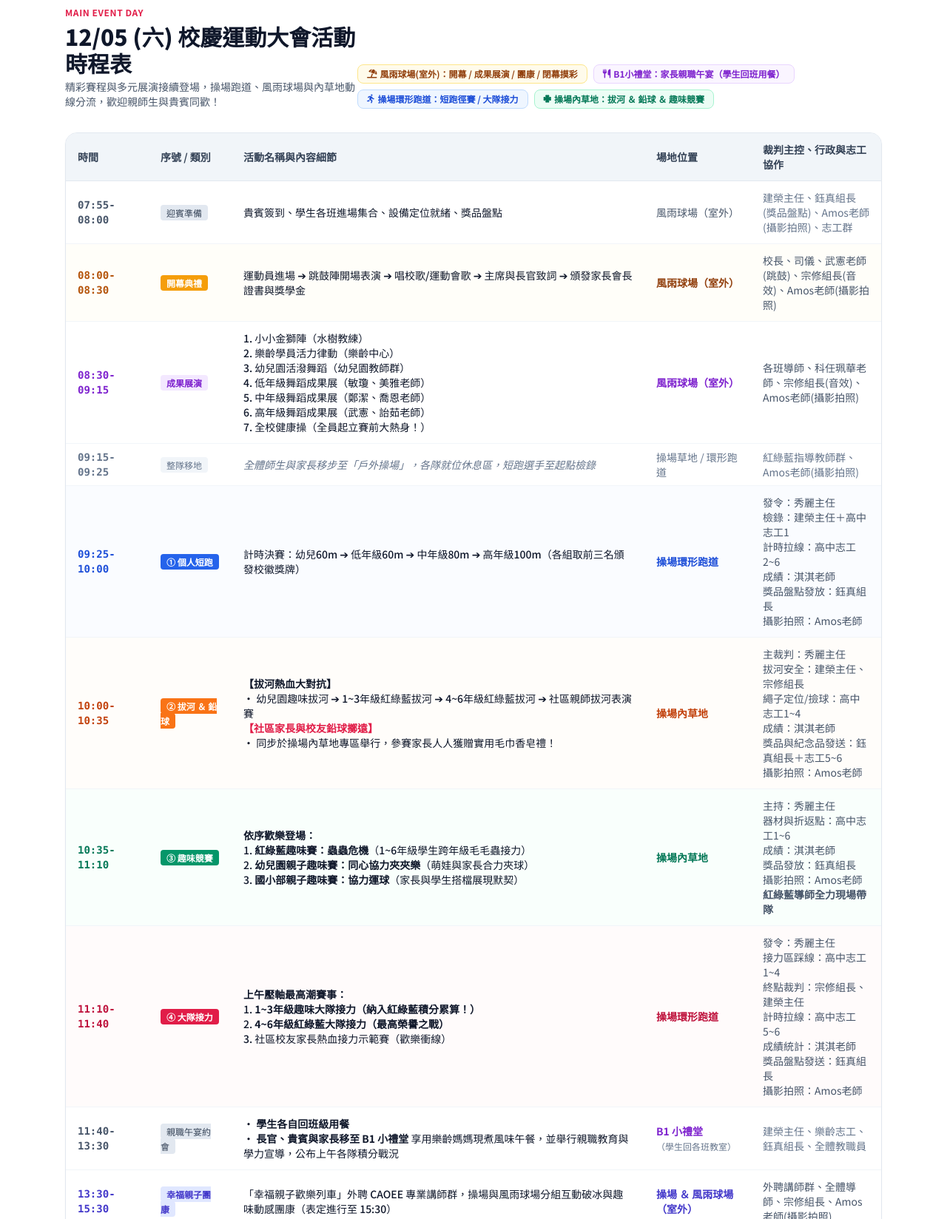
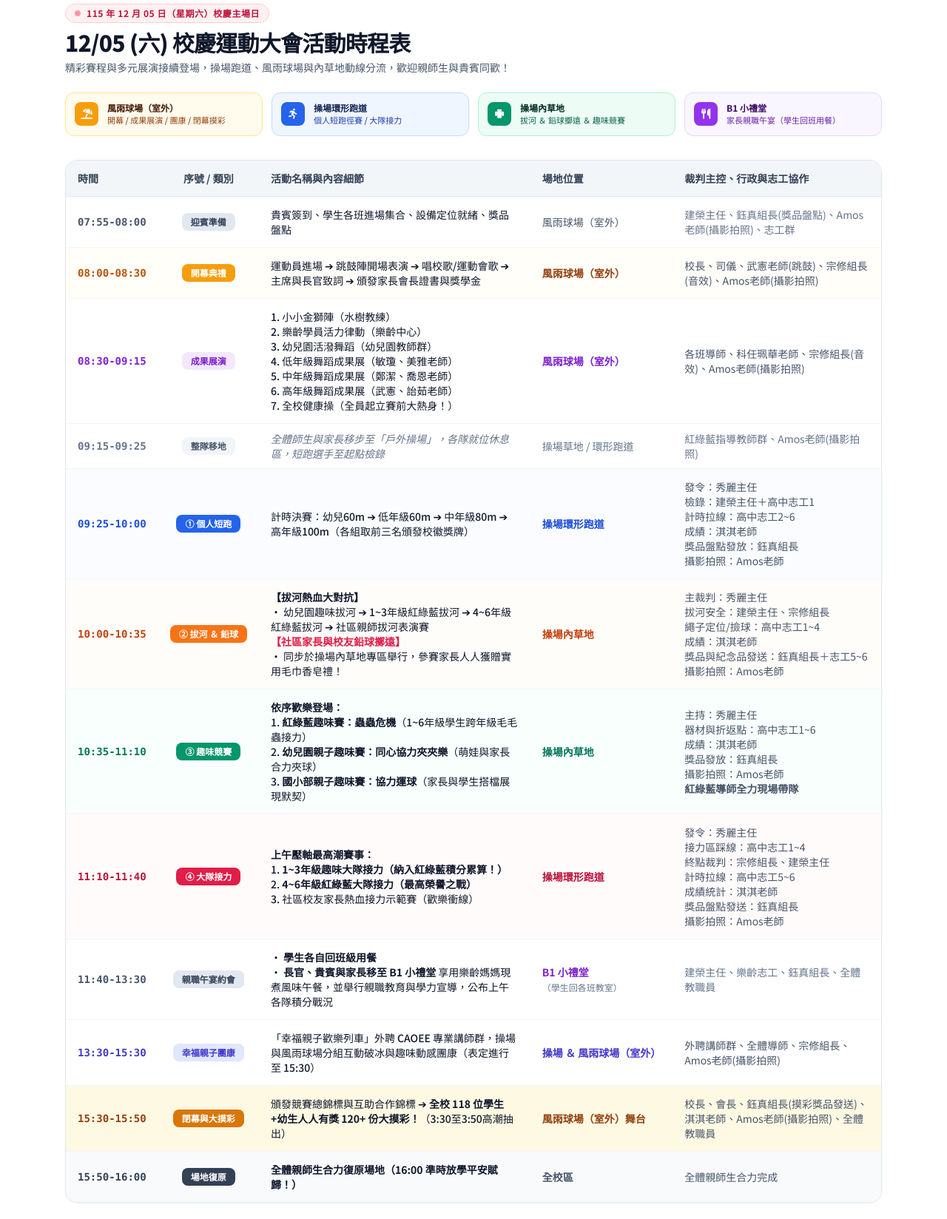
Before and after one commit to ejanewu-nses/115anniversary, a plain HTML site: page index.html in a window 1280 px wide. Shown: the part 1515-3163 px from the top of the page at 74% size. Drawn offline with nearby package versions, Linux system fonts and the light colour scheme; a web font is replaced by a local one.

Commit message:
fix: 優化賽程表標題排版、4大地點指標卡齊頭對齊、表格各項徽章防折行

```diff
--- a/index.html
+++ b/index.html
@@ -216,63 +216,110 @@
   <!-- 12/05 校慶主日 精準賽程流程表 -->
   <section id="schedule" class="py-12 bg-white border-b border-slate-200">
     <div class="max-w-6xl mx-auto px-4 sm:px-6">
-      <div class="flex flex-col md:flex-row md:items-end justify-between mb-8">
-        <div>
-          <span class="text-rose-600 font-bold text-xs uppercase tracking-wider">Main Event Day</span>
-          <h3 class="text-2xl sm:text-3xl font-black text-slate-900 mt-1">12/05 (六) 校慶運動大會活動時程表</h3>
-          <p class="text-sm text-slate-600 mt-1">精彩賽程與多元展演接續登場，操場跑道、風雨球場與內草地動線分流，歡迎親師生與貴賓同歡！</p>
+      <!-- 標題與齊頭對齊之場地指標卡 -->
+      <div class="mb-8">
+        <div class="mb-4">
+          <div class="inline-flex items-center gap-2 px-3 py-1 rounded-full bg-rose-50 border border-rose-200 text-rose-700 text-xs font-bold tracking-wider mb-2">
+            <span class="w-2 h-2 rounded-full bg-rose-500 animate-pulse"></span>
+            115 年 12 月 05 日（星期六）校慶主場日
+          </div>
+          <h3 class="text-2xl sm:text-3xl font-black text-slate-900 tracking-tight leading-snug">
+            12/05 (六)<br class="sm:hidden"> 校慶運動大會活動時程表
+          </h3>
+          <p class="text-sm text-slate-600 mt-1.5">
+            精彩賽程與多元展演接續登場，操場跑道、風雨球場與內草地動線分流，歡迎親師生與貴賓同歡！
+          </p>
         </div>
-        <div class="mt-4 md:mt-0 flex flex-wrap gap-2">
-          <span class="inline-flex items-center gap-1 px-3 py-1 bg-amber-50 text-amber-800 text-xs font-bold rounded-lg border border-amber-200">
-            <i class="fa-solid fa-umbrella-beach"></i> 風雨球場(室外)：開幕 / 成果展演 / 團康 / 閉幕摸彩
-          </span>
-          <span class="inline-flex items-center gap-1 px-3 py-1 bg-purple-50 text-purple-700 text-xs font-bold rounded-lg border border-purple-200">
-            <i class="fa-solid fa-utensils"></i> B1小禮堂：家長親職午宴（學生回班用餐）
-          </span>
-          <span class="inline-flex items-center gap-1 px-3 py-1 bg-blue-50 text-blue-700 text-xs font-bold rounded-lg border border-blue-200">
-            <i class="fa-solid fa-person-running"></i> 操場環形跑道：短跑徑賽 / 大隊接力
-          </span>
-          <span class="inline-flex items-center gap-1 px-3 py-1 bg-emerald-50 text-emerald-700 text-xs font-bold rounded-lg border border-emerald-200">
-            <i class="fa-solid fa-clover"></i> 操場內草地：拔河 ＆ 鉛球 ＆ 趣味競賽
-          </span>
+
+        <!-- 4 個標示地點的小區塊（整齊排開、齊頭對齊） -->
+        <div class="grid grid-cols-1 sm:grid-cols-2 lg:grid-cols-4 gap-3 pt-2">
+          <!-- 風雨球場 -->
+          <div class="flex items-center gap-3 p-3 bg-amber-50/90 rounded-xl border border-amber-200 shadow-2xs">
+            <div class="w-8 h-8 rounded-lg bg-amber-500 text-white flex items-center justify-center flex-shrink-0 text-sm shadow-xs">
+              <i class="fa-solid fa-umbrella-beach"></i>
+            </div>
+            <div>
+              <div class="text-xs font-bold text-amber-950">風雨球場（室外）</div>
+              <div class="text-[11px] text-amber-800 font-medium">開幕 / 成果展演 / 團康 / 閉幕摸彩</div>
+            </div>
+          </div>
+
+          <!-- 操場環形跑道 -->
+          <div class="flex items-center gap-3 p-3 bg-blue-50/90 rounded-xl border border-blue-200 shadow-2xs">
+            <div class="w-8 h-8 rounded-lg bg-blue-600 text-white flex items-center justify-center flex-shrink-0 text-sm shadow-xs">
+              <i class="fa-solid fa-person-running"></i>
+            </div>
+            <div>
+              <div class="text-xs font-bold text-blue-950">操場環形跑道</div>
+              <div class="text-[11px] text-blue-800 font-medium">個人短跑徑賽 / 大隊接力</div>
+            </div>
+          </div>
+
+          <!-- 操場內草地 -->
+          <div class="flex items-center gap-3 p-3 bg-emerald-50/90 rounded-xl border border-emerald-200 shadow-2xs">
+            <div class="w-8 h-8 rounded-lg bg-emerald-600 text-white flex items-center justify-center flex-shrink-0 text-sm shadow-xs">
+              <i class="fa-solid fa-clover"></i>
+            </div>
+            <div>
+              <div class="text-xs font-bold text-emerald-950">操場內草地</div>
+              <div class="text-[11px] text-emerald-800 font-medium">拔河 ＆ 鉛球擲遠 ＆ 趣味競賽</div>
+            </div>
+          </div>
+
+          <!-- B1小禮堂 -->
+          <div class="flex items-center gap-3 p-3 bg-purple-50/90 rounded-xl border border-purple-200 shadow-2xs">
+            <div class="w-8 h-8 rounded-lg bg-purple-600 text-white flex items-center justify-center flex-shrink-0 text-sm shadow-xs">
+              <i class="fa-solid fa-utensils"></i>
+            </div>
+            <div>
+              <div class="text-xs font-bold text-purple-950">B1 小禮堂</div>
+              <div class="text-[11px] text-purple-800 font-medium">家長親職午宴（學生回班用餐）</div>
+            </div>
+          </div>
         </div>
       </div>
 
       <div class="overflow-x-auto rounded-2xl border border-slate-200 shadow-sm">
         <table class="w-full text-left border-collapse text-xs sm:text-sm">
           <thead>
-            <tr class="bg-slate-100 text-slate-700 font-bold border-b border-slate-200">
-              <th class="py-3 px-4 w-28">時間</th>
-              <th class="py-3 px-4 w-28">序號 / 類別</th>
-              <th class="py-3 px-4">活動名稱與內容細節</th>
-              <th class="py-3 px-4 w-36">場地位置</th>
-              <th class="py-3 px-4 w-44">裁判主控、行政與志工協作</th>
+            <tr class="bg-slate-100/90 text-slate-700 font-bold border-b border-slate-200">
+              <th class="py-3.5 px-4 whitespace-nowrap">時間</th>
+              <th class="py-3.5 px-4 whitespace-nowrap text-center">序號 / 類別</th>
+              <th class="py-3.5 px-4 min-w-[280px]">活動名稱與內容細節</th>
+              <th class="py-3.5 px-4 whitespace-nowrap">場地位置</th>
+              <th class="py-3.5 px-4 min-w-[220px]">裁判主控、行政與志工協作</th>
             </tr>
           </thead>
           <tbody class="divide-y divide-slate-100">
             <!-- 07:55~08:00 -->
             <tr class="hover:bg-amber-50/50">
-              <td class="py-3 px-4 font-mono font-bold text-slate-600">07:55-08:00</td>
-              <td class="py-3 px-4"><span class="px-2 py-0.5 bg-slate-200 text-slate-700 rounded text-xs">迎賓準備</span></td>
-              <td class="py-3 px-4 font-medium text-slate-900">貴賓簽到、學生各班進場集合、設備定位就緒、獎品盤點</td>
-              <td class="py-3 px-4 text-slate-600">風雨球場（室外）</td>
-              <td class="py-3 px-4 text-slate-500">建榮主任、鈺真組長(獎品盤點)、Amos老師(攝影拍照)、志工群</td>
+              <td class="py-3.5 px-4 font-mono font-bold text-slate-600 whitespace-nowrap">07:55-08:00</td>
+              <td class="py-3.5 px-4 whitespace-nowrap text-center">
+                <span class="inline-block px-3 py-1 bg-slate-200 text-slate-700 rounded-lg text-xs font-bold whitespace-nowrap">迎賓準備</span>
+              </td>
+              <td class="py-3.5 px-4 font-medium text-slate-900">貴賓簽到、學生各班進場集合、設備定位就緒、獎品盤點</td>
+              <td class="py-3.5 px-4 text-slate-600 whitespace-nowrap">風雨球場（室外）</td>
+              <td class="py-3.5 px-4 text-slate-500">建榮主任、鈺真組長(獎品盤點)、Amos老師(攝影拍照)、志工群</td>
             </tr>
             <!-- 08:00~08:30 -->
             <tr class="hover:bg-amber-50/50 bg-amber-50/30">
-              <td class="py-3 px-4 font-mono font-bold text-amber-700">08:00-08:30</td>
-              <td class="py-3 px-4"><span class="px-2 py-0.5 bg-amber-500 text-white rounded text-xs font-bold">開幕典禮</span></td>
-              <td class="py-3 px-4 font-medium text-slate-900">
+              <td class="py-3.5 px-4 font-mono font-bold text-amber-700 whitespace-nowrap">08:00-08:30</td>
+              <td class="py-3.5 px-4 whitespace-nowrap text-center">
+                <span class="inline-block px-3 py-1 bg-amber-500 text-white rounded-lg text-xs font-bold whitespace-nowrap shadow-2xs">開幕典禮</span>
+              </td>
+              <td class="py-3.5 px-4 font-medium text-slate-900">
                 運動員進場 ➔ 跳鼓陣開場表演 ➔ 唱校歌/運動會歌 ➔ 主席與長官致詞 ➔ 頒發家長會長證書與獎學金
               </td>
-              <td class="py-3 px-4 text-amber-800 font-bold">風雨球場（室外）</td>
-              <td class="py-3 px-4 text-slate-600">校長、司儀、武憲老師(跳鼓)、宗修組長(音效)、Amos老師(攝影拍照)</td>
+              <td class="py-3.5 px-4 text-amber-800 font-bold whitespace-nowrap">風雨球場（室外）</td>
+              <td class="py-3.5 px-4 text-slate-600">校長、司儀、武憲老師(跳鼓)、宗修組長(音效)、Amos老師(攝影拍照)</td>
             </tr>
             <!-- 08:30~09:15 -->
             <tr class="hover:bg-amber-50/50">
-              <td class="py-3 px-4 font-mono font-bold text-purple-700">08:30-09:15</td>
-              <td class="py-3 px-4"><span class="px-2 py-0.5 bg-purple-100 text-purple-700 rounded text-xs font-bold">成果展演</span></td>
-              <td class="py-3 px-4 font-medium text-slate-900">
+              <td class="py-3.5 px-4 font-mono font-bold text-purple-700 whitespace-nowrap">08:30-09:15</td>
+              <td class="py-3.5 px-4 whitespace-nowrap text-center">
+                <span class="inline-block px-3 py-1 bg-purple-100 text-purple-700 rounded-lg text-xs font-bold whitespace-nowrap shadow-2xs">成果展演</span>
+              </td>
+              <td class="py-3.5 px-4 font-medium text-slate-900">
                 1. 小小金獅陣（水樹教練）<br>
                 2. 樂齡學員活力律動（樂齡中心）<br>
                 3. 幼兒園活潑舞蹈（幼兒園教師群）<br>
@@ -281,26 +328,30 @@
                 6. 高年級舞蹈成果展（武憲、詒茹老師）<br>
                 7. 全校健康操（全員起立賽前大熱身！）
               </td>
-              <td class="py-3 px-4 text-purple-700 font-bold">風雨球場（室外）</td>
-              <td class="py-3 px-4 text-slate-600">各班導師、科任珮華老師、宗修組長(音效)、Amos老師(攝影拍照)</td>
+              <td class="py-3.5 px-4 text-purple-700 font-bold whitespace-nowrap">風雨球場（室外）</td>
+              <td class="py-3.5 px-4 text-slate-600">各班導師、科任珮華老師、宗修組長(音效)、Amos老師(攝影拍照)</td>
             </tr>
             <!-- 09:15~09:25 -->
             <tr class="hover:bg-slate-50 text-slate-500">
-              <td class="py-2 px-4 font-mono font-bold">09:15-09:25</td>
-              <td class="py-2 px-4"><span class="px-2 py-0.5 bg-slate-100 rounded text-xs">整隊移地</span></td>
-              <td class="py-2 px-4 italic">全體師生與家長移步至「戶外操場」，各隊就位休息區，短跑選手至起點檢錄</td>
-              <td class="py-2 px-4">操場草地 / 環形跑道</td>
-              <td class="py-2 px-4">紅綠藍指導教師群、Amos老師(攝影拍照)</td>
+              <td class="py-2.5 px-4 font-mono font-bold whitespace-nowrap">09:15-09:25</td>
+              <td class="py-2.5 px-4 whitespace-nowrap text-center">
+                <span class="inline-block px-3 py-1 bg-slate-100 text-slate-600 rounded-lg text-xs font-bold whitespace-nowrap">整隊移地</span>
+              </td>
+              <td class="py-2.5 px-4 italic">全體師生與家長移步至「戶外操場」，各隊就位休息區，短跑選手至起點檢錄</td>
+              <td class="py-2.5 px-4 whitespace-nowrap">操場草地 / 環形跑道</td>
+              <td class="py-2.5 px-4">紅綠藍指導教師群、Amos老師(攝影拍照)</td>
             </tr>
             <!-- 09:25~10:00 順序1：個人短跑徑賽 -->
             <tr class="hover:bg-amber-50/50 bg-blue-50/30">
-              <td class="py-3 px-4 font-mono font-bold text-blue-700">09:25-10:00</td>
-              <td class="py-3 px-4"><span class="px-2 py-0.5 bg-blue-600 text-white rounded text-xs font-bold">① 個人短跑</span></td>
-              <td class="py-3 px-4 font-medium text-slate-900">
+              <td class="py-3.5 px-4 font-mono font-bold text-blue-700 whitespace-nowrap">09:25-10:00</td>
+              <td class="py-3.5 px-4 whitespace-nowrap text-center">
+                <span class="inline-block px-3 py-1 bg-blue-600 text-white rounded-lg text-xs font-bold whitespace-nowrap shadow-2xs">① 個人短跑</span>
+              </td>
+              <td class="py-3.5 px-4 font-medium text-slate-900">
                 計時決賽：幼兒60m ➔ 低年級60m ➔ 中年級80m ➔ 高年級100m（各組取前三名頒發校徽獎牌）
               </td>
-              <td class="py-3 px-4 text-blue-700 font-bold">操場環形跑道</td>
-              <td class="py-3 px-4 text-slate-600">
+              <td class="py-3.5 px-4 text-blue-700 font-bold whitespace-nowrap">操場環形跑道</td>
+              <td class="py-3.5 px-4 text-slate-600">
                 發令：秀麗主任<br>
                 檢錄：建榮主任＋高中志工1<br>
                 計時拉線：高中志工2~6<br>
@@ -311,16 +362,18 @@
             </tr>
             <!-- 10:00~10:35 順序2：拔河 ＆ 鉛球擲遠 -->
             <tr class="hover:bg-amber-50/50 bg-orange-50/30">
-              <td class="py-3 px-4 font-mono font-bold text-orange-700">10:00-10:35</td>
-              <td class="py-3 px-4"><span class="px-2 py-0.5 bg-orange-500 text-white rounded text-xs font-bold">② 拔河 ＆ 鉛球</span></td>
-              <td class="py-3 px-4 font-medium text-slate-900">
+              <td class="py-3.5 px-4 font-mono font-bold text-orange-700 whitespace-nowrap">10:00-10:35</td>
+              <td class="py-3.5 px-4 whitespace-nowrap text-center">
+                <span class="inline-block px-3 py-1 bg-orange-500 text-white rounded-lg text-xs font-bold whitespace-nowrap shadow-2xs">② 拔河 ＆ 鉛球</span>
+              </td>
+              <td class="py-3.5 px-4 font-medium text-slate-900">
                 <strong>【拔河熱血大對抗】</strong><br>
                 • 幼兒園趣味拔河 ➔ 1~3年級紅綠藍拔河 ➔ 4~6年級紅綠藍拔河 ➔ 社區親師拔河表演賽<br>
                 <strong class="text-rose-600">【社區家長與校友鉛球擲遠】</strong><br>
                 • 同步於操場內草地專區舉行，參賽家長人人獲贈實用毛巾香皂禮！
               </td>
-              <td class="py-3 px-4 text-orange-700 font-bold">操場內草地</td>
-              <td class="py-3 px-4 text-slate-600">
+              <td class="py-3.5 px-4 text-orange-700 font-bold whitespace-nowrap">操場內草地</td>
+              <td class="py-3.5 px-4 text-slate-600">
                 主裁判：秀麗主任<br>
                 拔河安全：建榮主任、宗修組長<br>
                 繩子定位/撿球：高中志工1~4<br>
@@ -331,16 +384,18 @@
             </tr>
             <!-- 10:35~11:10 順序3：趣味競賽 -->
             <tr class="hover:bg-amber-50/50 bg-emerald-50/30">
-              <td class="py-3 px-4 font-mono font-bold text-emerald-700">10:35-11:10</td>
-              <td class="py-3 px-4"><span class="px-2 py-0.5 bg-emerald-600 text-white rounded text-xs font-bold">③ 趣味競賽</span></td>
-              <td class="py-3 px-4 font-medium text-slate-900">
+              <td class="py-3.5 px-4 font-mono font-bold text-emerald-700 whitespace-nowrap">10:35-11:10</td>
+              <td class="py-3.5 px-4 whitespace-nowrap text-center">
+                <span class="inline-block px-3 py-1 bg-emerald-600 text-white rounded-lg text-xs font-bold whitespace-nowrap shadow-2xs">③ 趣味競賽</span>
+              </td>
+              <td class="py-3.5 px-4 font-medium text-slate-900">
                 <strong>依序歡樂登場：</strong><br>
                 1. <strong>紅綠藍趣味賽：蟲蟲危機</strong>（1~6年級學生跨年級毛毛蟲接力）<br>
                 2. <strong>幼兒園親子趣味賽：同心協力夾夾樂</strong>（萌娃與家長合力夾球）<br>
                 3. <strong>國小部親子趣味賽：協力運球</strong>（家長與學生搭檔展現默契）
               </td>
-              <td class="py-3 px-4 text-emerald-700 font-bold">操場內草地</td>
-              <td class="py-3 px-4 text-slate-600">
+              <td class="py-3.5 px-4 text-emerald-700 font-bold whitespace-nowrap">操場內草地</td>
+              <td class="py-3.5 px-4 text-slate-600">
                 主持：秀麗主任<br>
                 器材與折返點：高中志工1~6<br>
                 成績：淇淇老師<br>
@@ -351,16 +406,18 @@
             </tr>
             <!-- 11:10~11:40 順序4：大隊接力 -->
             <tr class="hover:bg-amber-50/50 bg-rose-50/30">
-              <td class="py-3 px-4 font-mono font-bold text-rose-700">11:10-11:40</td>
-              <td class="py-3 px-4"><span class="px-2 py-0.5 bg-rose-600 text-white rounded text-xs font-bold">④ 大隊接力</span></td>
-              <td class="py-3 px-4 font-medium text-slate-900">
+              <td class="py-3.5 px-4 font-mono font-bold text-rose-700 whitespace-nowrap">11:10-11:40</td>
+              <td class="py-3.5 px-4 whitespace-nowrap text-center">
+                <span class="inline-block px-3 py-1 bg-rose-600 text-white rounded-lg text-xs font-bold whitespace-nowrap shadow-2xs">④ 大隊接力</span>
+              </td>
+              <td class="py-3.5 px-4 font-medium text-slate-900">
                 <strong>上午壓軸最高潮賽事：</strong><br>
                 1. <strong>1~3年級趣味大隊接力（納入紅綠藍積分累算！）</strong><br>
                 2. <strong>4~6年級紅綠藍大隊接力（最高榮譽之戰）</strong><br>
                 3. 社區校友家長熱血接力示範賽（歡樂衝線）
               </td>
-              <td class="py-3 px-4 text-rose-700 font-bold">操場環形跑道</td>
-              <td class="py-3 px-4 text-slate-600">
+              <td class="py-3.5 px-4 text-rose-700 font-bold whitespace-nowrap">操場環形跑道</td>
+              <td class="py-3.5 px-4 text-slate-600">
                 發令：秀麗主任<br>
                 接力區踩線：高中志工1~4<br>
                 終點裁判：宗修組長、建榮主任<br>
@@ -372,44 +429,52 @@
             </tr>
             <!-- 11:40~13:30 -->
             <tr class="hover:bg-amber-50/50">
-              <td class="py-3 px-4 font-mono font-bold text-slate-600">11:40-13:30</td>
-              <td class="py-3 px-4"><span class="px-2 py-0.5 bg-slate-200 text-slate-700 rounded text-xs">親職午宴約會</span></td>
-              <td class="py-3 px-4 font-medium text-slate-900">
+              <td class="py-3.5 px-4 font-mono font-bold text-slate-600 whitespace-nowrap">11:40-13:30</td>
+              <td class="py-3.5 px-4 whitespace-nowrap text-center">
+                <span class="inline-block px-3 py-1 bg-slate-200 text-slate-700 rounded-lg text-xs font-bold whitespace-nowrap">親職午宴約會</span>
+              </td>
+              <td class="py-3.5 px-4 font-medium text-slate-900">
                 • <strong>學生各自回班級用餐</strong><br>
                 • <strong>長官、貴賓與家長移至 B1 小禮堂</strong> 享用樂齡媽媽現煮風味午餐，並舉行親職教育與學力宣導，公布上午各隊積分戰況
               </td>
-              <td class="py-3 px-4 text-purple-700 font-bold">B1 小禮堂<br><span class="text-xs text-slate-500 font-normal">（學生回各班教室）</span></td>
-              <td class="py-3 px-4 text-slate-500">建榮主任、樂齡志工、鈺真組長、全體教職員</td>
+              <td class="py-3.5 px-4 text-purple-700 font-bold whitespace-nowrap">B1 小禮堂<br><span class="text-xs text-slate-500 font-normal">（學生回各班教室）</span></td>
+              <td class="py-3.5 px-4 text-slate-500">建榮主任、樂齡志工、鈺真組長、全體教職員</td>
             </tr>
             <!-- 13:30~15:30 -->
             <tr class="hover:bg-amber-50/50">
-              <td class="py-3 px-4 font-mono font-bold text-indigo-700">13:30-15:30</td>
-              <td class="py-3 px-4"><span class="px-2 py-0.5 bg-indigo-100 text-indigo-700 rounded text-xs font-bold">幸福親子團康</span></td>
-              <td class="py-3 px-4 font-medium text-slate-900">
+              <td class="py-3.5 px-4 font-mono font-bold text-indigo-700 whitespace-nowrap">13:30-15:30</td>
+              <td class="py-3.5 px-4 whitespace-nowrap text-center">
+                <span class="inline-block px-3 py-1 bg-indigo-100 text-indigo-700 rounded-lg text-xs font-bold whitespace-nowrap shadow-2xs">幸福親子團康</span>
+              </td>
+              <td class="py-3.5 px-4 font-medium text-slate-900">
                 「幸福親子歡樂列車」外聘 CAOEE 專業講師群，操場與風雨球場分組互動破冰與趣味動感團康（表定進行至 15:30）
               </td>
-              <td class="py-3 px-4 text-indigo-700 font-bold">操場 ＆ 風雨球場（室外）</td>
-              <td class="py-3 px-4 text-slate-600">外聘講師群、全體導師、宗修組長、Amos老師(攝影拍照)</td>
+              <td class="py-3.5 px-4 text-indigo-700 font-bold whitespace-nowrap">操場 ＆ 風雨球場（室外）</td>
+              <td class="py-3.5 px-4 text-slate-600">外聘講師群、全體導師、宗修組長、Amos老師(攝影拍照)</td>
             </tr>
             <!-- 15:30~15:50 閉幕式與大摸彩 -->
             <tr class="hover:bg-amber-50/50 bg-amber-100/50">
-              <td class="py-3 px-4 font-mono font-bold text-amber-800">15:30-15:50</td>
-              <td class="py-3 px-4"><span class="px-2 py-0.5 bg-amber-600 text-white rounded text-xs font-bold">閉幕與大摸彩</span></td>
-              <td class="py-3 px-4 font-medium text-slate-900">
+              <td class="py-3.5 px-4 font-mono font-bold text-amber-800 whitespace-nowrap">15:30-15:50</td>
+              <td class="py-3.5 px-4 whitespace-nowrap text-center">
+                <span class="inline-block px-3 py-1 bg-amber-600 text-white rounded-lg text-xs font-bold whitespace-nowrap shadow-2xs">閉幕與大摸彩</span>
+              </td>
+              <td class="py-3.5 px-4 font-medium text-slate-900">
                 頒發競賽總錦標與互助合作錦標 ➔ <strong>全校 118 位學生+幼生人人有獎 120+ 份大摸彩！</strong>（3:30至3:50高潮抽出）
               </td>
-              <td class="py-3 px-4 text-amber-800 font-bold">風雨球場（室外）舞台</td>
-              <td class="py-3 px-4 text-slate-600">校長、會長、鈺真組長(摸彩獎品發送)、淇淇老師、Amos老師(攝影拍照)、全體教職員</td>
+              <td class="py-3.5 px-4 text-amber-800 font-bold whitespace-nowrap">風雨球場（室外）舞台</td>
+              <td class="py-3.5 px-4 text-slate-600">校長、會長、鈺真組長(摸彩獎品發送)、淇淇老師、Amos老師(攝影拍照)、全體教職員</td>
             </tr>
             <!-- 15:50~16:00 場地復原與放學 -->
             <tr class="hover:bg-amber-50/50 bg-slate-50">
-              <td class="py-3 px-4 font-mono font-bold text-slate-700">15:50-16:00</td>
-              <td class="py-3 px-4"><span class="px-2 py-0.5 bg-slate-700 text-white rounded text-xs font-bold">場地復原</span></td>
-              <td class="py-3 px-4 text-slate-900 font-medium">
+              <td class="py-3.5 px-4 font-mono font-bold text-slate-700 whitespace-nowrap">15:50-16:00</td>
+              <td class="py-3.5 px-4 whitespace-nowrap text-center">
+                <span class="inline-block px-3 py-1 bg-slate-700 text-white rounded-lg text-xs font-bold whitespace-nowrap">場地復原</span>
+              </td>
+              <td class="py-3.5 px-4 text-slate-900 font-medium">
                 <strong>全體親師生合力復原場地（16:00 準時放學平安賦歸！）</strong>
               </td>
-              <td class="py-3 px-4 text-slate-600 font-bold">全校區</td>
-              <td class="py-3 px-4 text-slate-600">全體親師生合力完成</td>
+              <td class="py-3.5 px-4 text-slate-600 font-bold whitespace-nowrap">全校區</td>
+              <td class="py-3.5 px-4 text-slate-600">全體親師生合力完成</td>
             </tr>
           </tbody>
         </table>
```
